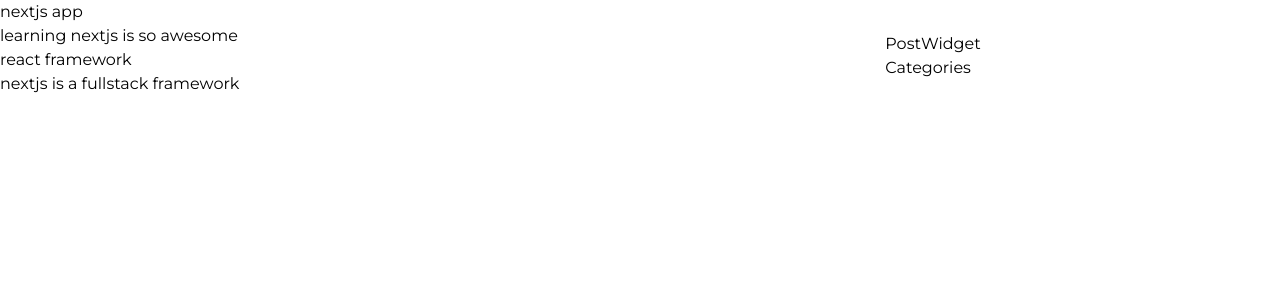
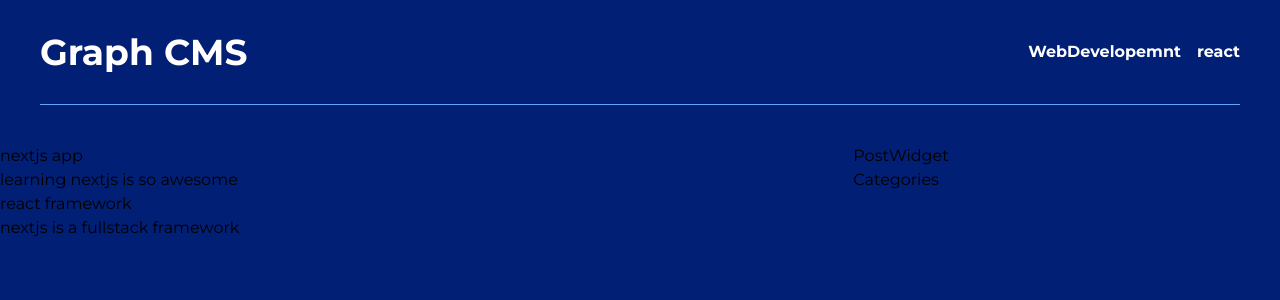
Before and after one commit to itsspriyansh/NextJS-Blog-App, a Next.js app: page / in a window 1280 px wide. Shown: the top 300 px of the page. Built offline with nearby package versions, Linux system fonts and the light colour scheme.

Commit message:
added layout

```diff
--- /dev/null
+++ b/components/Layout.jsx
@@ -0,0 +1,13 @@
+import React from 'react'
+import Header from './Header'
+
+const Layout = ({ children }) => {
+  return (
+    <>
+        <Header />
+        {children}
+    </>
+  )
+}
+
+export default Layout
--- a/components/index.js
+++ b/components/index.js
@@ -1,3 +1,4 @@
 export { default as PostCard } from "./PostCard"
 export { default as PostWidget } from "./PostWidget"
 export { default as Categories } from "./Categories"
+export { default as Layout } from "./Layout"
--- a/pages/_app.js
+++ b/pages/_app.js
@@ -1,6 +1,11 @@
 import '@/styles/globals.scss'
 import 'tailwindcss/tailwind.css'
+import { Layout } from '../components'
 
 export default function App({ Component, pageProps }) {
-  return <Component {...pageProps} />
+  return (
+    <Layout>
+      <Component {...pageProps} />
+    </Layout>
+  )
 }
--- a/pages/index.js
+++ b/pages/index.js
@@ -17,7 +17,7 @@
         <link rel="icon" href="/favicon.ico" />
       </Head>
       <div>
-        <div className=' grid grid-cols-1 lg:grid-cols-12 gap-12'>
+        <div className='grid grid-cols-1 lg:grid-cols-12 gap-12"'>
           <div className=' lg:col-span-8 col-span-1'>
               {
                 posts.map((post, index) => (
--- a/styles/globals.scss
+++ b/styles/globals.scss
@@ -15,7 +15,7 @@
     width: 100%;
     height: 100vh;
     //background: linear-gradient(to right bottom, #6d327c, #485DA6, #00a1ba, #01b18e, #32b37b);
-    // background: #D3D3D3;
+    background: #021f76;
     // background-image: url("../public/bg.jpg");
     position: fixed;
     left: 0;
```
